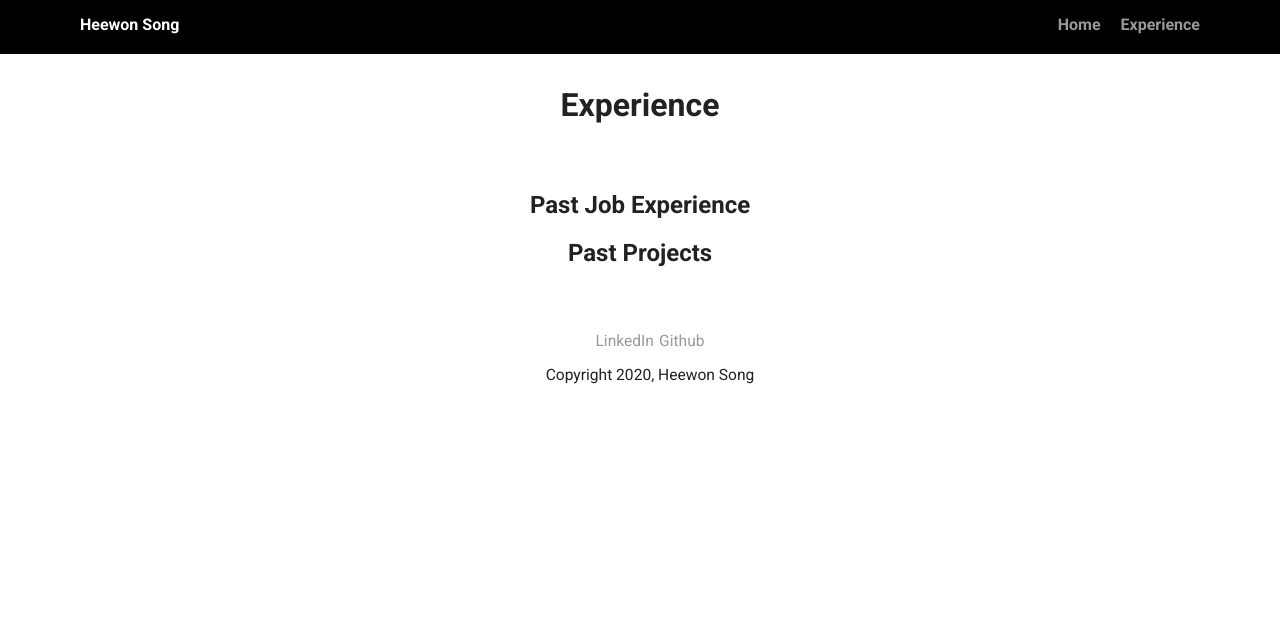
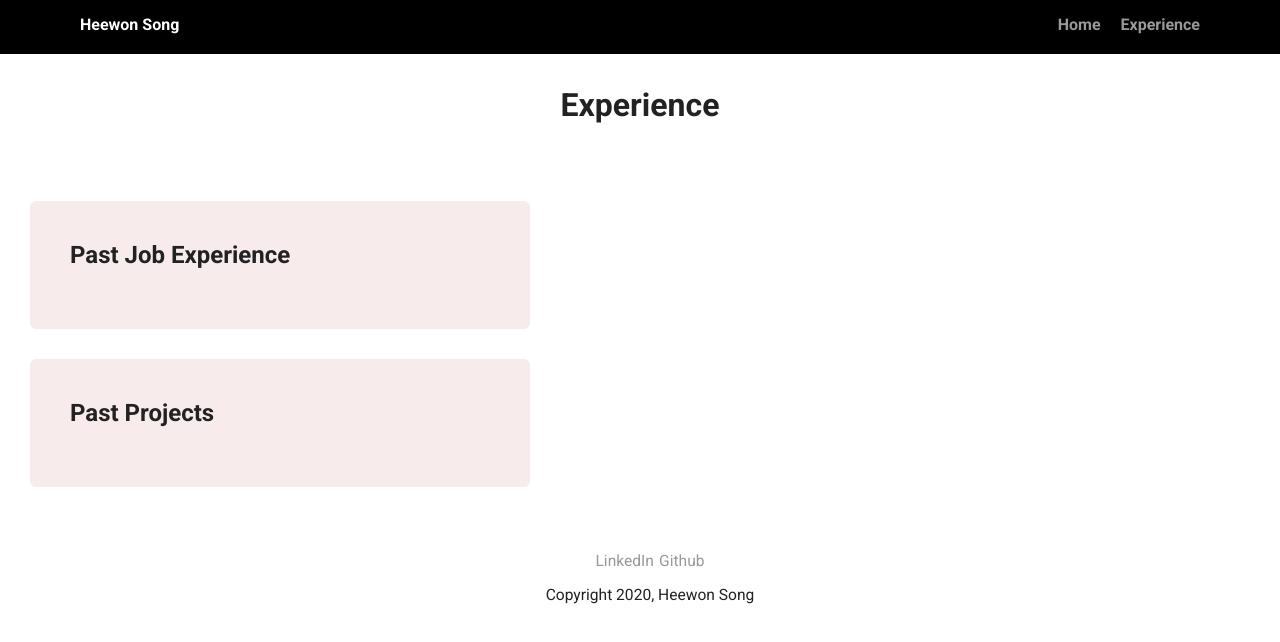
Before and after one commit to heewonsong/Personal-Profile-Page, a plain HTML site: page experience.html in a window 1280 px wide. Drawn offline with Linux system fonts and the light colour scheme; a web font is replaced by a local one.

Commit message:
changed class name

```diff
--- a/experience.html
+++ b/experience.html
@@ -21,12 +21,12 @@
     </header>
 
     <main class="experience-sum">
-      <div class="summary">
+      <div class="card">
         <h2>Past Job Experience</h2>
 
       </div>
 
-      <div class="summary">
+      <div class="card">
         <h2>Past Projects</h2>
         <ul class="projects">
 
```
